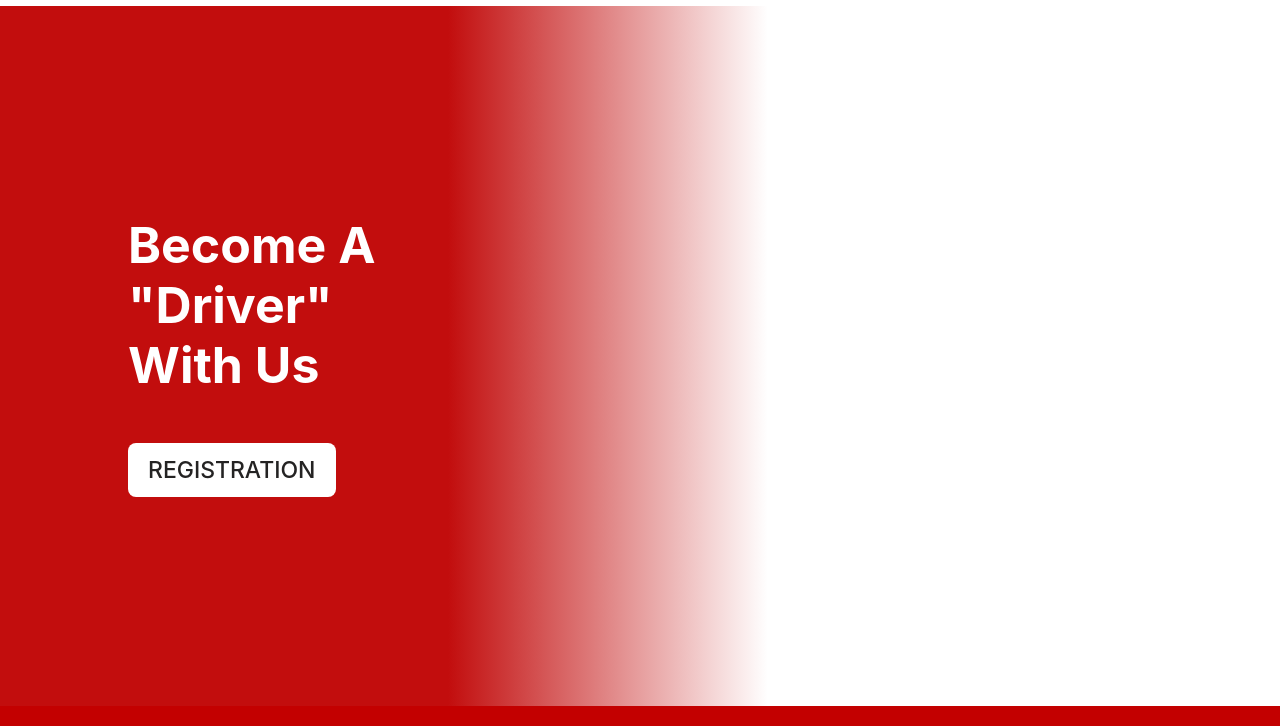
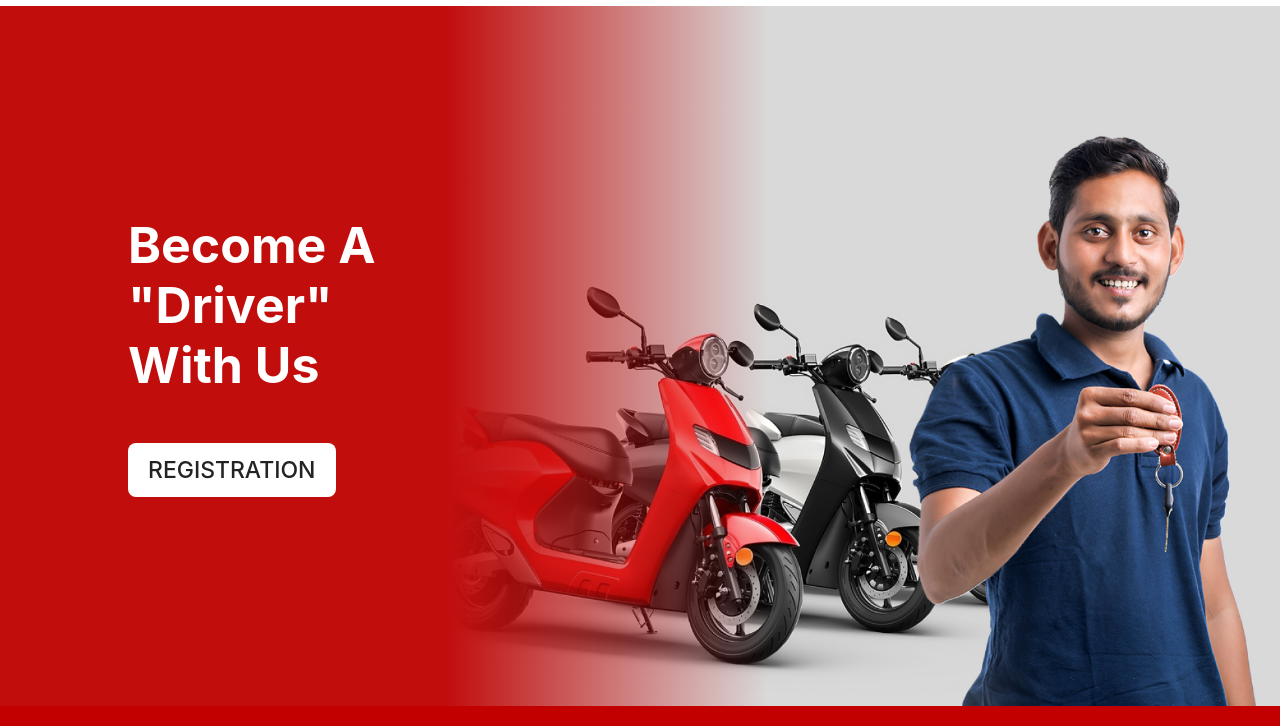
Before and after one commit to anurag730037/RYDR-New, a plain HTML site: page drive_with_us.html in a window 1280 px wide. Shown: the part 74-800 px from the top of the page. Drawn offline with Linux system fonts and the light colour scheme; the site is published under a folder, as on GitHub Pages, so addresses that start at the root find nothing.

Commit message:
with us img path Corrected

```diff
--- a/Styles/style.css
+++ b/Styles/style.css
@@ -815,7 +815,7 @@ a {
 .with-us-top {
     background-image:
         linear-gradient(90deg, rgb(194, 13, 13) 1%, rgba(194, 13, 13) 35%, rgba(247, 247, 247, 0) 60%),
-        url("/Images/Drive.png") !important;
+        url("../Images/Drive.png") !important;
     background-color: transparent;
     background-blend-mode: normal;
     background-size: contain;
```
